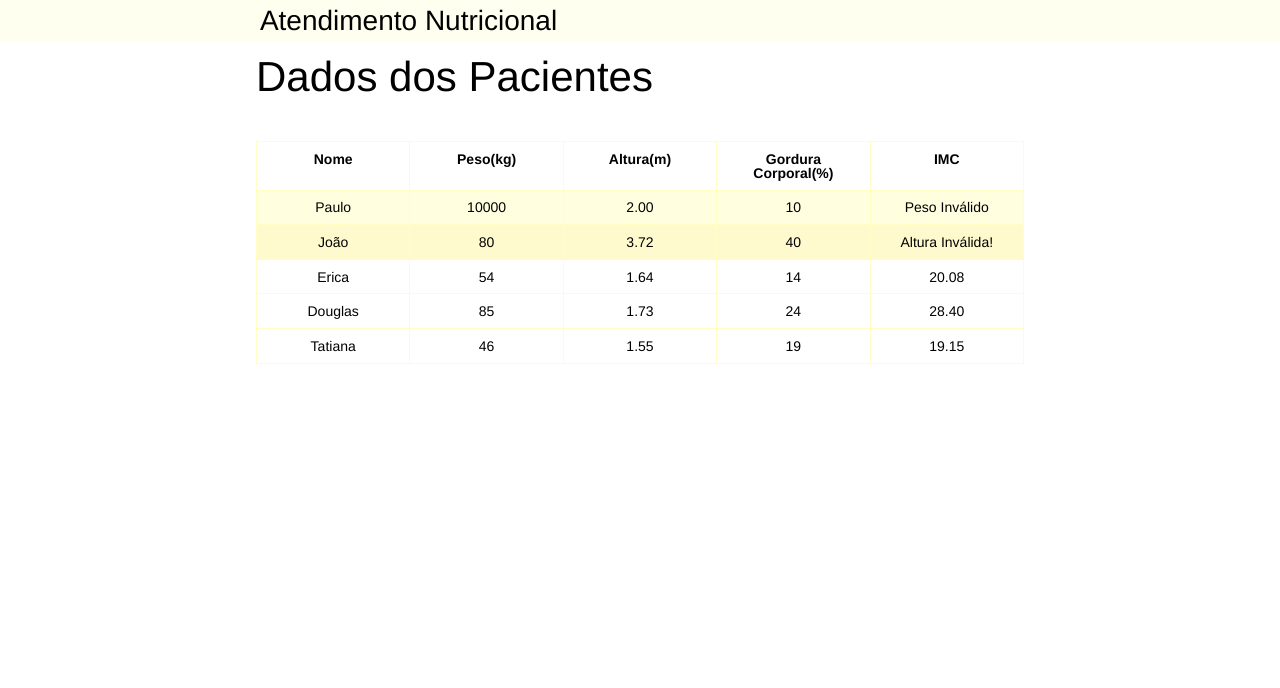
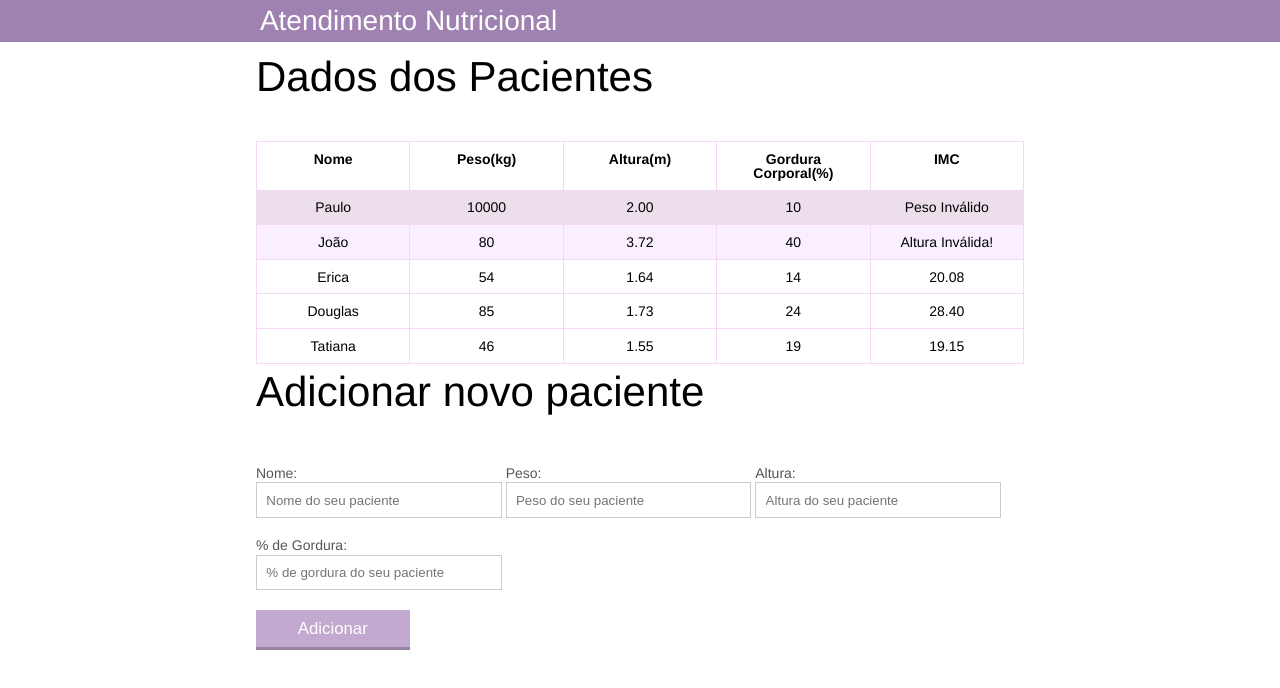
Before and after one commit to EvyOliveira/JavaScriptI, a plain HTML site: page index.html in a window 1280 px wide. Drawn offline with Linux system fonts and the light colour scheme.

Commit message:
"add: arquivo form.js"

```diff
--- a/css/index.css
+++ b/css/index.css
@@ -8,9 +8,9 @@ body{
 }
 
 header{
-	background-color: #FFFFF0;
+	background-color: #9f82b2;
 	height: 3em;
-	color: black;
+	color: white;
 	margin-bottom: 1em;
 }
 
@@ -61,7 +61,7 @@ table{
 td, th {
 	padding: .7em;
 	margin: 0;
-	border: 1px solid #ffffc5;
+	border: 1px solid #f3d9f3;
 	text-align: center;
 }
 
@@ -105,8 +105,8 @@ button{
 	margin: 0;
 	margin-top: -3px;
 	color: #fff;
-	background-color:#0c8cd3;
-	border-color: #04324c;
+	background-color:#c2a9d0;
+	border-color: #9885a2;
 	width: 20%;
     display: block;
     clear: both;
@@ -134,9 +134,9 @@ button[disabled=disabled], button:disabled {
 }
 
 .paciente-peso-invalido {
-	background-color: #FFFFE0;
+	background-color: #ecdfeb;
 }
 
 .paciente-altura-invalido {
-	background-color: #FFFACD;
+	background-color: #faefff;
 }
--- a/index.html
+++ b/index.html
@@ -1,18 +1,16 @@
 <!DOCTYPE html>
 <html lang="pt-br">
   <head>
-		<meta charset="UTF-8">
+    <meta charset="UTF-8" />
     <title>Consultório Nutricional</title>
-		<link rel="icon" href="favicon.ico" type="image/x-icon">
-		<link rel="stylesheet" type="text/css" href="css/reset.css">
-		<link rel="stylesheet" type="text/css" href="css/index.css">
-
+    <link rel="icon" href="favicon.ico" type="image/x-icon" />
+    <link rel="stylesheet" type="text/css" href="css/reset.css" />
+    <link rel="stylesheet" type="text/css" href="css/index.css" />
   </head>
   <body>
-
     <header>
       <div class="container">
-				<h2 class = "title">Consultório Nutricional</h2>
+        <h2 class="title">Consultório Nutricional</h2>
       </div>
     </header>
     <main>
@@ -29,7 +27,7 @@
             </tr>
           </thead>
           <tbody id="tabela-pacientes">
-						<tr class="paciente" id="primeiro-paciente" >
+            <tr class="paciente" id="primeiro-paciente">
               <td class="info-nome">Paulo</td>
               <td class="info-peso">10000</td>
               <td class="info-altura">2.00</td>
@@ -37,7 +35,7 @@
               <td class="info-imc">0</td>
             </tr>
 
-						<tr class="paciente" id="segundo-paciente" >
+            <tr class="paciente" id="segundo-paciente">
               <td class="info-nome">João</td>
               <td class="info-peso">80</td>
               <td class="info-altura">3.72</td>
@@ -45,7 +43,7 @@
               <td class="info-imc">0</td>
             </tr>
 
-						<tr class="paciente" id="terceiro-paciente" >
+            <tr class="paciente" id="terceiro-paciente">
               <td class="info-nome">Erica</td>
               <td class="info-peso">54</td>
               <td class="info-altura">1.64</td>
@@ -53,7 +51,7 @@
               <td class="info-imc">0</td>
             </tr>
 
-						<tr class="paciente" id="quarta-paciente" >
+            <tr class="paciente" id="quarta-paciente">
               <td class="info-nome">Douglas</td>
               <td class="info-peso">85</td>
               <td class="info-altura">1.73</td>
@@ -69,9 +67,58 @@
             </tr>
           </tbody>
         </table>
-
       </section>
     </main>
-        <script src = "js/principal.js"></script>
+    <!-- ... -->
+    <section class="container">
+      <h2 id="titulo-form">Adicionar novo paciente</h2>
+      <form id="form-adiciona">
+        <div class="grupo">
+          <label for="nome">Nome:</label>
+          <input
+            id="nome"
+            name="nome"
+            type="text"
+            placeholder="Nome do seu paciente"
+            class="campo"
+          />
+        </div>
+        <div class="grupo">
+          <label for="peso">Peso:</label>
+          <input
+            id="peso"
+            name="peso"
+            type="text"
+            placeholder="Peso do seu paciente"
+            class="campo campo-medio"
+          />
+        </div>
+        <div class="grupo">
+          <label for="altura">Altura:</label>
+          <input
+            id="altura"
+            name="altura"
+            type="text"
+            placeholder="Altura do seu paciente"
+            class="campo campo-medio"
+          />
+        </div>
+        <div class="grupo">
+          <label for="gordura">% de Gordura:</label>
+          <input
+            id="gordura"
+            type="text"
+            placeholder="% de gordura do seu paciente"
+            class="campo campo-medio"
+          />
+        </div>
+
+        <button id="adicionar-paciente" class="botao bto-principal">
+          Adicionar
+        </button>
+      </form>
+    </section>
+	<script src="js/principal.js"></script>
+	<script src="js/form.js"></script>
   </body>
 </html>
--- /dev/null
+++ b/js/form.js
@@ -0,0 +1,38 @@
+var botaoAdicionar = document.querySelector("#adicionar-paciente");
+botaoAdicionar.addEventListener("click", function(event) {
+  event.preventDefault();
+
+  var form = document.querySelector("#form-adiciona");
+
+  var nome = form.nome.value;
+  var peso = form.peso.value;
+  var altura = form.altura.value;
+  var gordura = form.gordura.value;
+
+  console.log(nome);
+  console.log(peso);
+  console.log(altura);
+  console.log(gordura);
+
+  var pacienteTr = document.createElement("tr");
+
+  var nomeTd = document.createElement("td");
+  var pesoTd = document.createElement("td");
+  var alturaTd = document.createElement("td");
+  var gorduraTd = document.createElement("td");
+  var imcTd = document.createElement("td");
+
+  nomeTd.textContent = nome;
+  pesoTd.textContent = peso;
+  alturaTd.textContent = altura;
+  gorduraTd.textContent = gordura;
+
+  pacienteTr.appendChild(nomeTd);
+  pacienteTr.appendChild(pesoTd);
+  pacienteTr.appendChild(alturaTd);
+  pacienteTr.appendChild(gorduraTd);
+
+  var tabela = document.querySelector("#tabela-pacientes");
+
+  tabela.appendChild(pacienteTr);
+});
--- a/js/principal.js
+++ b/js/principal.js
@@ -1,13 +1,10 @@
-console.log("Fui carregado de um arquivo externo!");
-
 var titulo = document.querySelector(".title");
 titulo.textContent = "Atendimento Nutricional";
 
 var pacientes = document.querySelectorAll(".paciente");
 
 for (var i = 0; i < pacientes.length; i++) {
-
-var paciente = pacientes[i];
+  var paciente = pacientes[i];
 
   var tdPeso = paciente.querySelector(".info-peso");
   var peso = tdPeso.textContent;
```
Lines whose indentation alone changed are shown as unchanged.
